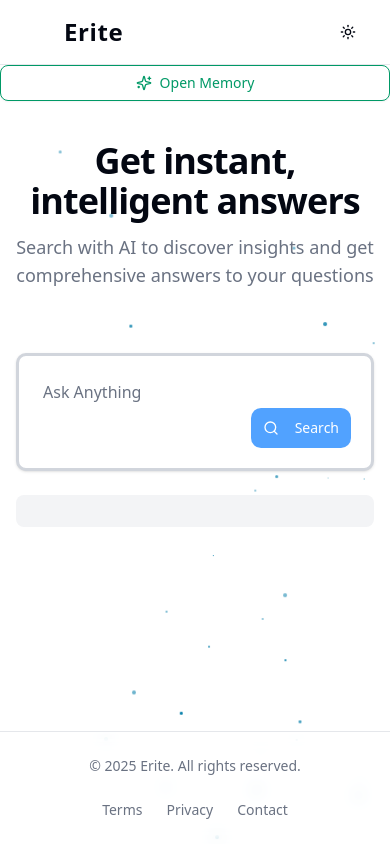
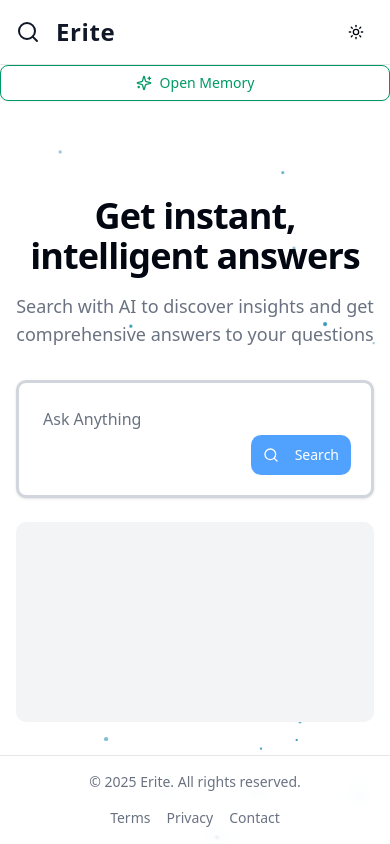
Before and after one commit to Shivrajsoni/ai-bot, a Next.js app: page / in a window 390 px wide. Shown: the top 844 px of the page. Built offline with nearby package versions, Linux system fonts and the light colour scheme.

Commit message:
fixing layout

```diff
--- a/package.json
+++ b/package.json
@@ -21,6 +21,7 @@
     "ai": "^4.3.10",
     "class-variance-authority": "^0.7.1",
     "clsx": "^2.1.1",
+    "framer-motion": "^12.9.4",
     "lucide-react": "^0.503.0",
     "next": "15.3.1",
     "next-themes": "^0.4.6",
--- a/src/components/layout/footer.tsx
+++ b/src/components/layout/footer.tsx
@@ -1,11 +1,29 @@
+"use client";
+import { motion } from 'framer-motion';
+
 export function Footer() {
   return (
-    <footer className="fixed bottom-0 left-0 w-full border-t py-6 md:py-8 bg-background/95 backdrop-blur supports-[backdrop-filter]:bg-background/60">
-      <div className="container mx-auto flex flex-col items-center justify-center gap-6 md:flex-row md:justify-between">
-        <p className="text-center text-sm text-muted-foreground md:text-left">
+    <motion.footer
+      initial={{ y: 100 }}
+      animate={{ y: 0 }}
+      transition={{ duration: 0.5 }}
+      className="fixed bottom-0 left-0 right-0 w-full border-t py-4 md:py-6 bg-background/95 backdrop-blur supports-[backdrop-filter]:bg-background/60"
+    >
+      <div className="w-full max-w-7xl mx-auto flex flex-col items-center justify-center gap-4 px-4 sm:px-6 md:flex-row md:justify-between">
+        <motion.p
+          initial={{ opacity: 0, x: -20 }}
+          animate={{ opacity: 1, x: 0 }}
+          transition={{ duration: 0.5, delay: 0.2 }}
+          className="text-center text-sm text-muted-foreground md:text-left"
+        >
           &copy; {new Date().getFullYear()} Erite. All rights reserved.
-        </p>
-        <div className="flex gap-6">
+        </motion.p>
+        <motion.div
+          initial={{ opacity: 0, x: 20 }}
+          animate={{ opacity: 1, x: 0 }}
+          transition={{ duration: 0.5, delay: 0.2 }}
+          className="flex gap-4 md:gap-6"
+        >
           <a
             href="#"
             className="text-sm text-muted-foreground underline-offset-4 hover:underline"
@@ -24,8 +42,8 @@ export function Footer() {
           >
             Contact
           </a>
-        </div>
+        </motion.div>
       </div>
-    </footer>
+    </motion.footer>
   );
 }
--- a/src/components/layout/header.tsx
+++ b/src/components/layout/header.tsx
@@ -3,7 +3,8 @@ import { Search } from 'lucide-react';
 import { ThemeToggle } from '@/components/theme/theme-toggle';
 import { useEffect } from 'react';
 import { useTheme } from 'next-themes';
-import  MemoryCard  from '../memory/memory-card';
+import MemoryCard from '../memory/memory-card';
+import { motion } from "framer-motion";
 
 export function Header() {
   const { theme } = useTheme();
@@ -11,37 +12,57 @@ export function Header() {
   useEffect(() => {
     const starContainer = document.querySelector('.star-container')!;
     if(starContainer){
-      const numberOfStars = 100; // You can adjust the number of stars
+      const numberOfStars = 100;
 
       for (let i = 0; i < numberOfStars; i++) {
         const star = document.createElement('div');
         star.classList.add('star');
-        star.style.left = `${Math.random() * 100}vw`; // Randomize horizontal position
-        star.style.top = `${Math.random() * 100}vh`; // Randomize vertical position
-        star.style.animationDuration = `${Math.random() * 5 + 1}s`; // Randomize animation speed
-        star.style.animationDelay = `${Math.random() * 5}s`; // Randomize animation delay
-        star.style.width = `${Math.random() * 3 + 1}px`; // Randomize star size
-        star.style.height = star.style.width; // Keep the star round
+        star.style.left = `${Math.random() * 100}vw`;
+        star.style.top = `${Math.random() * 100}vh`;
+        star.style.animationDuration = `${Math.random() * 5 + 1}s`;
+        star.style.animationDelay = `${Math.random() * 5}s`;
+        star.style.width = `${Math.random() * 3 + 1}px`;
+        star.style.height = star.style.width;
         starContainer.appendChild(star);
-    }
-
+      }
     }
   }, []);
+
   return (
     <>
-    <header className="sticky top-0 z-50 w-full border-b bg-background/95 backdrop-blur supports-[backdrop-filter]:bg-background/60">
-      <div className="container mx-auto flex h-16 items-center justify-between px-6">
-        <div className="flex items-center gap-4">
-          <Search className="h-6 w-6 text-white" />
-          <span className="text-black-500 font-bold text-2xl tracking-wide">Erite</span>
+      <motion.header
+        initial={{ y: -100 }}
+        animate={{ y: 0 }}
+        transition={{ duration: 0.5 }}
+        className="sticky top-0 z-50 w-full border-b bg-background/95 backdrop-blur supports-[backdrop-filter]:bg-background/60"
+      >
+        <div className="w-full max-w-7xl mx-auto flex h-16 items-center justify-between px-4 sm:px-6">
+          <motion.div
+            initial={{ opacity: 0, x: -20 }}
+            animate={{ opacity: 1, x: 0 }}
+            transition={{ duration: 0.5, delay: 0.2 }}
+            className="flex items-center gap-4"
+          >
+            <Search className="h-6 w-6 text-primary" />
+            <span className="text-primary font-bold text-2xl tracking-wide">Erite</span>
+          </motion.div>
+          <motion.div
+            initial={{ opacity: 0, x: 20 }}
+            animate={{ opacity: 1, x: 0 }}
+            transition={{ duration: 0.5, delay: 0.2 }}
+            className="flex items-center gap-6"
+          >
+            <ThemeToggle />
+          </motion.div>
         </div>
-        <div className="flex items-center gap-6">
-          <ThemeToggle />
-        </div>
-      </div>
-    </header>
-    <div className={`star-container ${theme ==='dark'?'dark-mode':'light-mode' }`}></div>
-    {<MemoryCard />}
-  </>
+      </motion.header>
+      <motion.div
+        initial={{ opacity: 0 }}
+        animate={{ opacity: 1 }}
+        transition={{ duration: 1 }}
+        className={`star-container ${theme ==='dark'?'dark-mode':'light-mode' }`}
+      />
+      <MemoryCard />
+    </>
   );
 }
--- a/src/components/layout/layout.tsx
+++ b/src/components/layout/layout.tsx
@@ -7,9 +7,9 @@ interface LayoutProps {
 
 export function Layout({ children }: LayoutProps) {
   return (
-    <div className="flex min-h-screen flex-col">
+    <div className="flex min-h-screen w-full flex-col">
       <Header />
-      <main className="flex-1">{children}</main>
+      <main className="flex-1 w-full pb-24">{children}</main>
       <Footer />
     </div>
   );
--- a/src/components/search/search-page.tsx
+++ b/src/components/search/search-page.tsx
@@ -4,6 +4,7 @@ import { SearchBar } from '@/components/search/search-bar';
 import { ResultDisplay } from '@/components/search/result-display';
 import { useToast } from '@/hooks/use-toast';
 import { MessageBubble } from './message-bubble';
+import { motion } from "framer-motion";
 
 export type SystemPrompts = {
   role: "system" | "user";
@@ -98,41 +99,77 @@ export function SearchPage() {
   },[])
 
   return (
-    <div className="container inset-0 flex flex-col items-center px-4 py-10 justify-center  md:py-16">
-      <div className="mb-10 max-w-3xl text-center justify-center">
-        <h1 className="mb-3 text-4xl font-bold tracking-tight sm:text-5xl md:text-6xl justify-center">
+    <motion.div
+      initial={{ opacity: 0, y: 20 }}
+      animate={{ opacity: 1, y: 0 }}
+      transition={{ duration: 0.5 }}
+      className="flex min-h-[calc(100vh-8rem)] w-full flex-col items-center justify-center"
+    >
+      <div className="w-full max-w-3xl mx-auto px-4 py-8 md:py-12">
+        <motion.div
+          initial={{ opacity: 0, y: 20 }}
+          animate={{ opacity: 1, y: 0 }}
+          transition={{ duration: 0.5, delay: 0.2 }}
+          className="text-center"
+        >
+          <h1 className="mb-4 text-4xl font-bold tracking-tight sm:text-5xl md:text-6xl">
             Get instant, intelligent answers
           </h1>
-        <p className="mb-6 text-lg text-muted-foreground md:text-xl">
+          <p className="text-lg text-muted-foreground md:text-xl">
             Search with AI to discover insights and get comprehensive answers
             to your questions
           </p>
-      </div>
+        </motion.div>
 
-      <div className="w-full max-w-3xl space-y-6">
+        <div className="w-full space-y-6 mt-8">
+          <motion.div
+            initial={{ opacity: 0, y: 20 }}
+            animate={{ opacity: 1, y: 0 }}
+            transition={{ duration: 0.5, delay: 0.4 }}
+          >
             <SearchBar
               prompt={prompt}
               setPrompt={setPrompt}
               onSearch={handleSearch}
               isLoading={isLoading}
-          ref = {inputRef}
-          placeholder = {messages.length === 0 ?"Ask Anything":"Continue Asking"}
+              ref={inputRef}
+              placeholder={messages.length === 0 ? "Ask Anything" : "Continue Asking"}
             />
-          <div className="flex flex-col space-y-4 max-h-[500px] overflow-y-auto p-4 rounded-md bg-muted">
+          </motion.div>
+
+          <motion.div
+            initial={{ opacity: 0, y: 20 }}
+            animate={{ opacity: 1, y: 0 }}
+            transition={{ duration: 0.5, delay: 0.6 }}
+            className="flex flex-col space-y-4 max-h-[60vh] min-h-[200px] w-full overflow-y-auto rounded-lg bg-muted p-4"
+          >
             {messages.map((msg, idx) => (
+              <motion.div
+                key={idx}
+                initial={{ opacity: 0, x: -20 }}
+                animate={{ opacity: 1, x: 0 }}
+                transition={{ duration: 0.3, delay: idx * 0.1 }}
+              >
                 <MessageBubble
-              key={idx}
                   role={msg.role}
                   content={msg.content}
                 />
+              </motion.div>
             ))}
             <div ref={messagesEndRef} />
-        </div>
+          </motion.div>
 
           {(result || isLoading) && (
+            <motion.div
+              initial={{ opacity: 0, y: 20 }}
+              animate={{ opacity: 1, y: 0 }}
+              transition={{ duration: 0.5 }}
+            >
               <ResultDisplay result={result} isLoading={isLoading} />
+            </motion.div>
           )}
         </div>
       </div>
+    </motion.div>
   );
 }
```
Also changed, not shown: 1 other file (tests, documents, lock files or other folders). Lines whose indentation alone changed are shown as unchanged.
